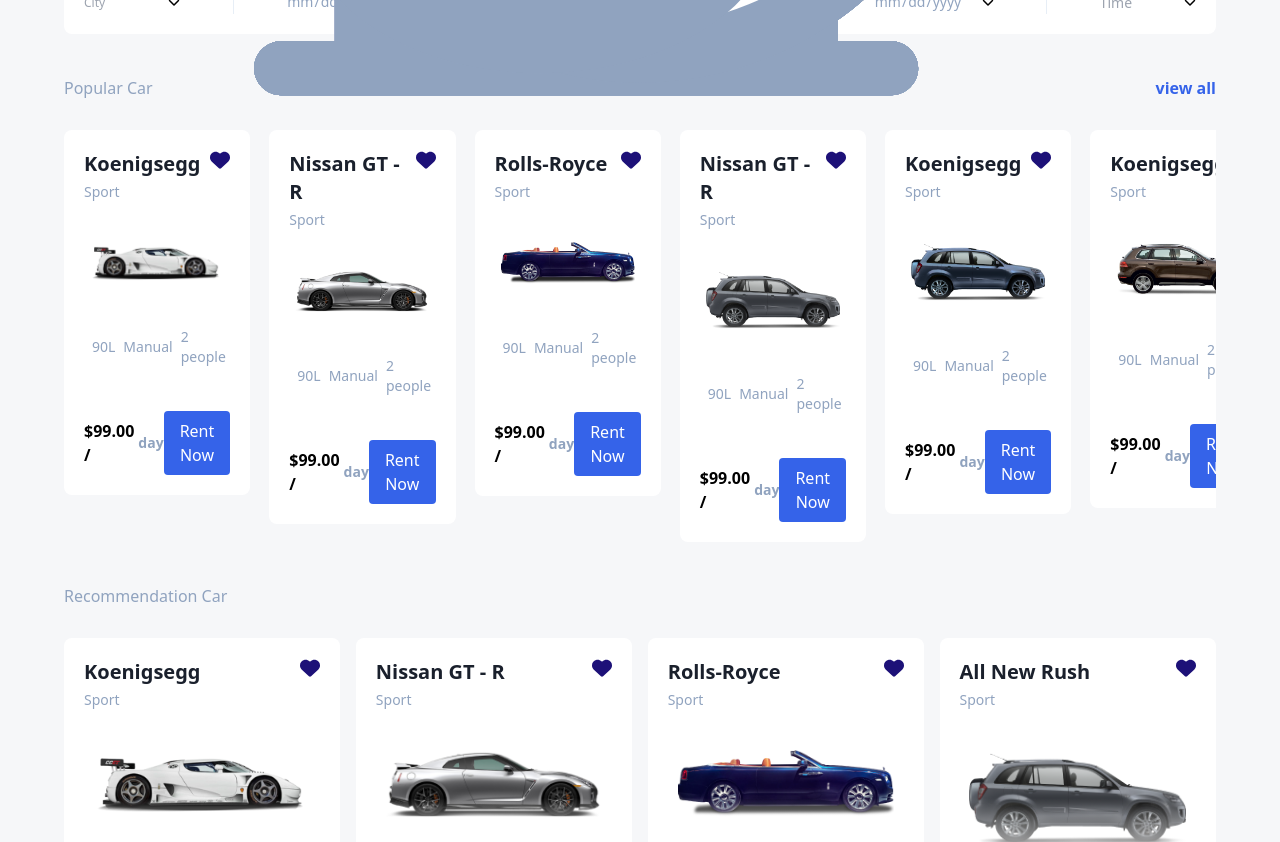
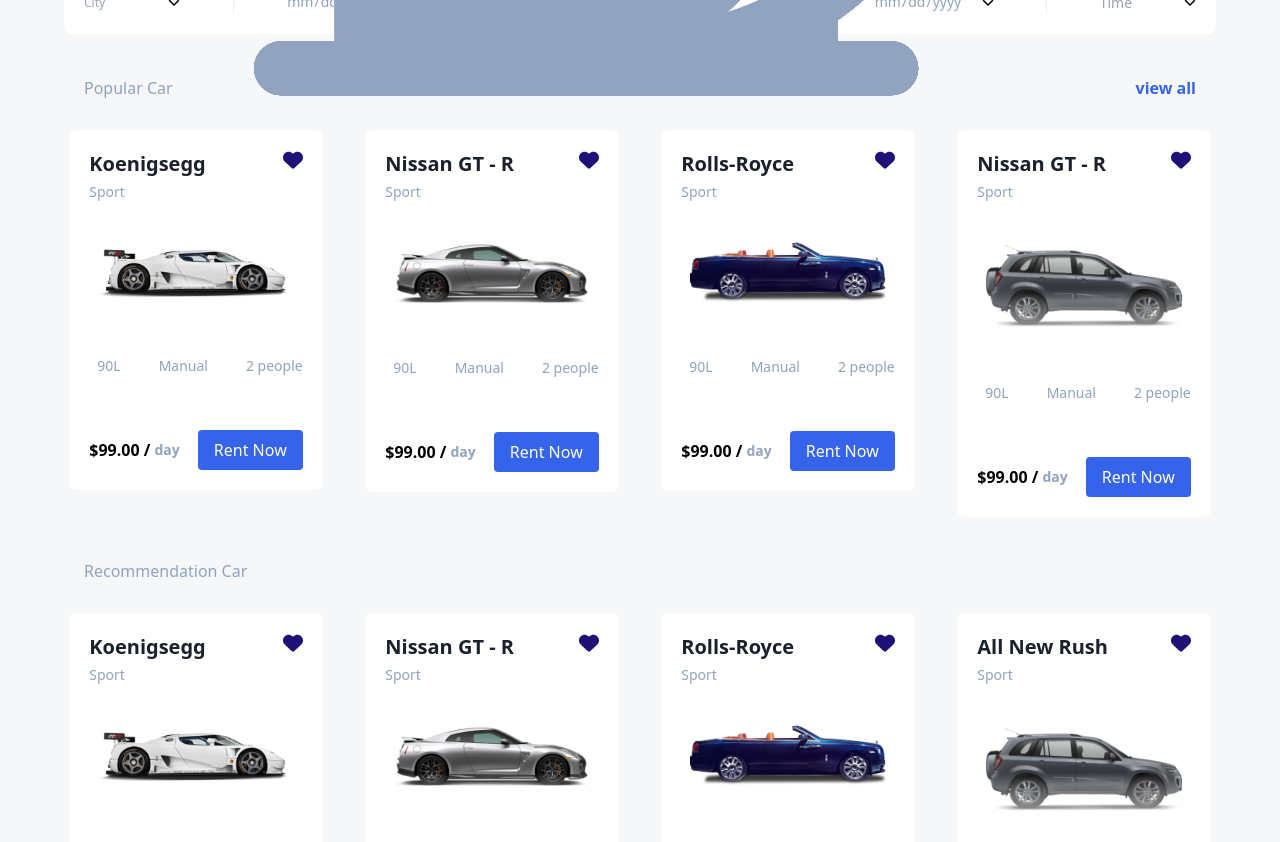
Before and after one commit to AdrienBelhomme/car, a Next.js app: page /car-rent in a window 1280 px wide. Shown: the part 660-1502 px from the top of the page. Built offline with nearby package versions, Linux system fonts and the light colour scheme.

Commit message:
work on layout on homepage

```diff
--- a/pages/car-rent.js
+++ b/pages/car-rent.js
@@ -32,7 +32,7 @@
       </div>
 
       <div className="popular w-full mt-8 md:mt-[42px]">
-        <div className="flex justify-between">
+        <div className="flex justify-between mx-5">
           <h1 className="flex text-secondinary-light-300 font-medium text-sm md:text-base md:font-semi-bold">
             Popular Car
           </h1>
@@ -40,19 +40,19 @@
             <h1 className="flex justify-end text-btn-blue text-xs font-semibold md:text-base">view all</h1>
           </button>
         </div>
-        <div className="flex mt-[30px] justify-between overflow-x-scroll gap-[19px] ">
-          {carList.map((model, index) => (
-            <div key={index} className=" w-full "> <CarCard model={model} image={Object.values(image)[index]} /></div>
+        <div className="flex mt-[30px] justify-around w-full gap-[19px] overflow-x-auto md:flex-wrap md:gap-8">
+          {carList.slice(0, 4).map((model, index) => (
+            <div key={index} className=" w-[240px] md:w-47% lg:w-30% xl:w-22% 3xl:w-19% "> <CarCard model={model} image={Object.values(image)[index]} /></div>
           ))}
         </div>
       </div>
       <div className="recommendation w-full mt-8 md:mt-[42px]">
-        <h1 className="flex text-secondinary-light-300 font-medium text-sm md:text-base md:font-semi-bold">
+        <h1 className="flex mx-5 text-secondinary-light-300 font-medium text-sm md:text-base md:font-semi-bold">
           Recommendation Car
         </h1>
-        <div className="flex mt-[30px] w-full gap-y-5 justify-between flex-wrap  md:gap-y-8  ">
+        <div className="flex mt-[30px] justify-around w-full gap-y-5 flex-wrap md:gap-8">
           {recommendedCar.map((model, index) => (
-            <div key={index} className=" w-full md:w-49% lg:w-32% xl:w-24% 3xl:w-19%"> <CarCard model={model} image={Object.values(image)[index]} /></div>
+            <div key={index} className=" w-full md:w-47% lg:w-30% xl:w-22% 3xl:w-19%"> <CarCard model={model} image={Object.values(image)[index]} /></div>
           ))}
         </div>
       </div>
```
